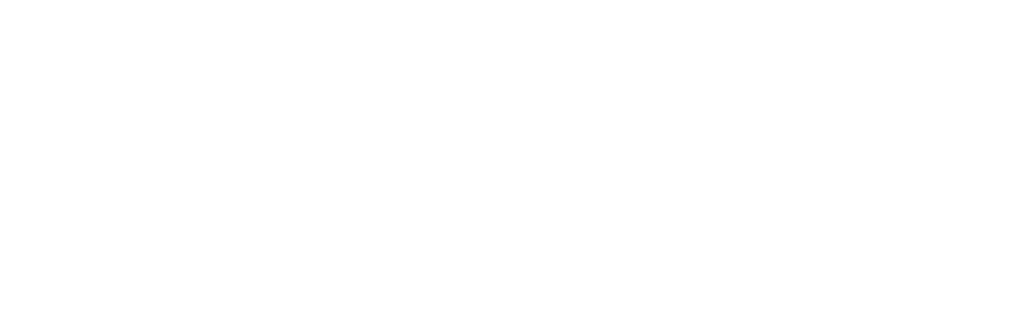
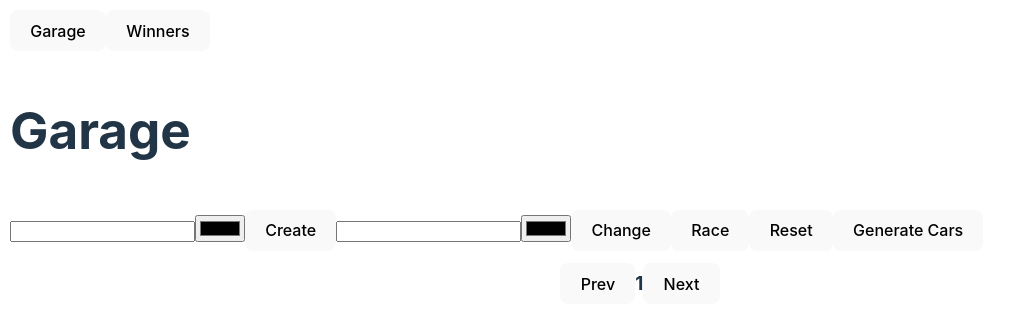
Before and after one commit to farsenyev/rsschool-js-fe, a plain HTML site: page async-race/index.html in a window 1280 px wide. Shown: the whole page, without its empty margins (0-1016 px from the left). Drawn offline with Linux system fonts and the light colour scheme; the site is published under a folder, as on GitHub Pages, so addresses that start at the root find nothing; no server answers.

Commit message:
fix: update index.html

```diff
--- a/async-race/index.html
+++ b/async-race/index.html
@@ -4,8 +4,8 @@
     <meta charset="UTF-8" />
     <meta name="viewport" content="width=device-width, initial-scale=1.0" />
     <title>Race</title>
-    <script type="module" crossorigin src="/assets/index-C7x5PiVP.js"></script>
-    <link rel="stylesheet" crossorigin href="/assets/index-CbVr-Y1A.css">
+    <script type="module" crossorigin src="./assets/index-C7x5PiVP.js"></script>
+    <link rel="stylesheet" crossorigin href="./assets/index-CbVr-Y1A.css">
   </head>
   <body>
   </body>
```
